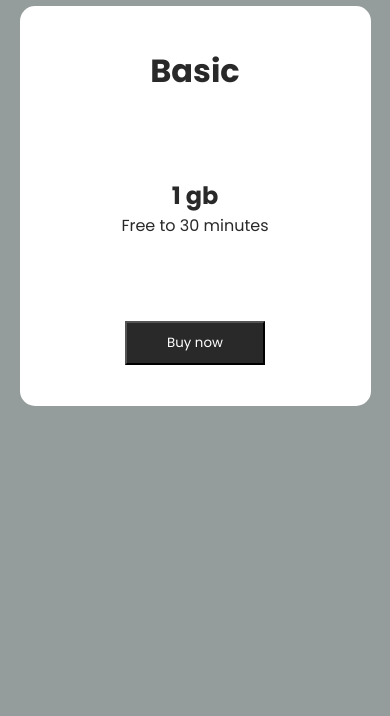
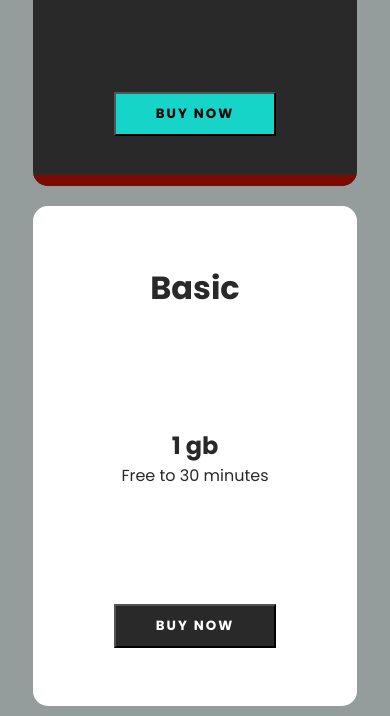
Before and after one commit to PolandPanda/offert-card, a plain HTML site: page index.html in a window 390 px wide. Shown: the part 844-1560 px from the top of the page. Before the commit the page ends 1260 px from the top, so only its background shows below. Drawn offline with Linux system fonts and the light colour scheme.

Commit message:
finish desktop&mobile

```diff
--- a/index.html
+++ b/index.html
@@ -29,7 +29,7 @@
         </div>
 
 
-        <div class="offer__box dark">
+        <div class="offer__box dark ind">
             <header>
                 <h1 class="offer__header">Individual</h1>
             </header>
--- a/scss/base/_variables.scss
+++ b/scss/base/_variables.scss
@@ -28,3 +28,4 @@ $backgroud-color-main: #3d4e4b8c;
 $dark: #292929;
 $light: #fff;
 $btn:#16D4C8;
+$border: #7C0A02;
--- a/scss/components/_offer-box.scss
+++ b/scss/components/_offer-box.scss
@@ -1,14 +1,35 @@
 .offer {
+    margin: auto 15px;
     &__box {
         width:90%;
         border-radius: 15px;
-        min-height: 400px;
+        min-height: 500px;
         margin: 10px auto;
         display: flex;
         flex-direction: column;
         justify-content: space-around;
         align-items: center;
         text-align: center;
+        @media (min-width:768px) {
+        }
+    }
+}
+
+.ind {
+    position: relative;
+    overflow: hidden;
+    @media (min-width:768px) {
+        transform: scale(1.2);
+
+    }
+    &::before {
+        content: "";
+        position: absolute;
+        left: 0;
+        bottom: 0;
+        width: 100%;
+        height: 11px;
+        background-color: $border;
     }
 }
 
--- a/scss/layout/_container.scss
+++ b/scss/layout/_container.scss
@@ -9,11 +9,22 @@ body {
     justify-content: center;
     align-items: center;
     min-height: 100vh;
+    @media (min-width:768px) {
+        flex-direction: row;
+    }
 }
 
 .btn {
     font-family: $font;
     padding: 10px 40px;
+    text-transform: uppercase;
+    letter-spacing: 2px;
+    font-weight: bold;
+    transition: .3s ease-in-out;
+    cursor: pointer;
+    &:hover {
+        opacity: .9;
+    }
 }
 
 .individual {
```
Also changed, not shown: scss/style.css, 1 other file.
